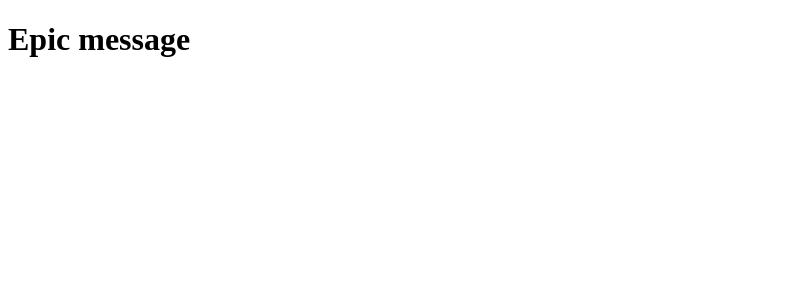
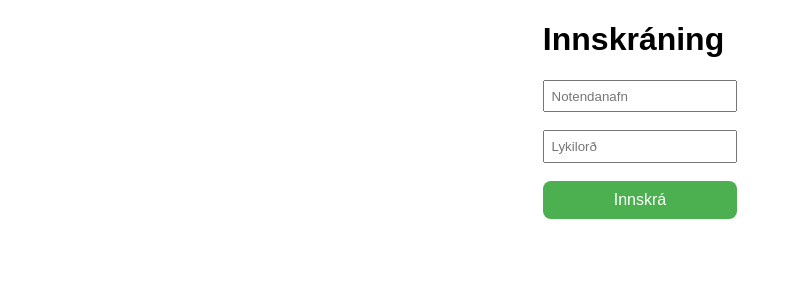
Before and after one commit to Heimavinna/kodi, a Flask app: page /login in a window 1280 px wide. Shown: the top 300 px of the page, without its empty margins (0-792 px from the left). Run offline with Flask 2, Linux system fonts and the light colour scheme.

Commit message:
login page update

```diff
--- a/hello.py
+++ b/hello.py
@@ -10,9 +10,15 @@ def index():
     return render_template("index.html")
 
 
-@app.route('/login')
+@app.route('/login', methods=['GET', 'POST'])
 def login():
-    return render_template('login.html', message='Epic message')
+    if request.method == 'POST':
+        form_data = request.form.to_dict()
+        print(form_data)
+
+        currentUsername = form_data['username']
+        currentPassword = form_data['password']
+    return render_template('login.html')
 
 
 
--- /dev/null
+++ b/static/loginStyle.css
@@ -0,0 +1,40 @@
+* {
+    font-family: sans-serif;
+}
+
+body {
+    margin: auto;
+    display: grid;
+    justify-content: center;
+    align-items: center;
+}
+
+.loginBox {
+    display: grid;
+    grid-template-columns: 1fr;
+    align-items: center;
+    justify-content: center;
+    margin: auto;
+}
+
+.textInput {
+    padding: .5em;
+}
+.textInput:focus {
+    border-radius: 8px;
+}
+
+.submitBtn {
+    background-color: #4CAF50;
+    border: none;
+    color: #ffffff;
+    text-align: center;
+    text-decoration: none;
+    display: inline-block;
+    padding: 10px 32px;
+    font-size: 16px;
+    border-radius: 8px;
+}
+.submitBtn:hover {
+    cursor: pointer;
+}
--- a/templates/login.html
+++ b/templates/login.html
@@ -4,9 +4,19 @@
 		<meta charset="UTF-8">
 		<meta http-equiv="X-UA-Compatible" content="IE=edge">
 		<meta name="viewport" content="width=device-width, initial-scale=1.0">
+		<link rel="stylesheet" href="{{ url_for('static', filename='loginStyle.css') }}">
 		<title>Login</title>
 	</head>
 	<body>
-		<h1>{{ message }}</h1>
+		<header>
+			<h1>Innskráning</h1>
+		</header>
+		<section>
+			<form action="login" method="post" class="loginBox">
+				<input class="textInput" name="username" type="text" placeholder="Notendanafn"><br>
+				<input class="textInput" name="password" type="password" placeholder="Lykilorð"><br>
+				<input class="submitBtn" type="submit" value="Innskrá">
+			</form>
+		</section>
 	</body>
 </html>
```
